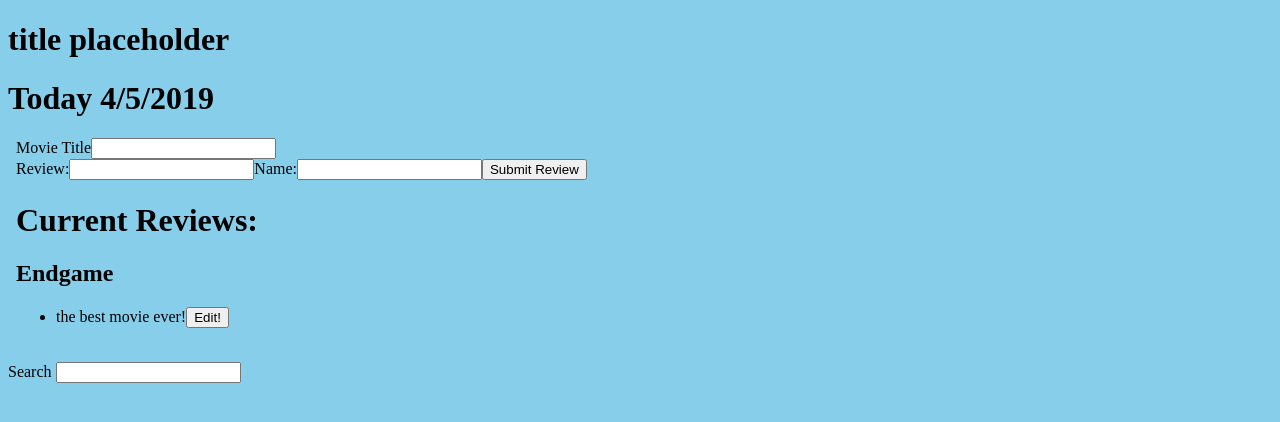
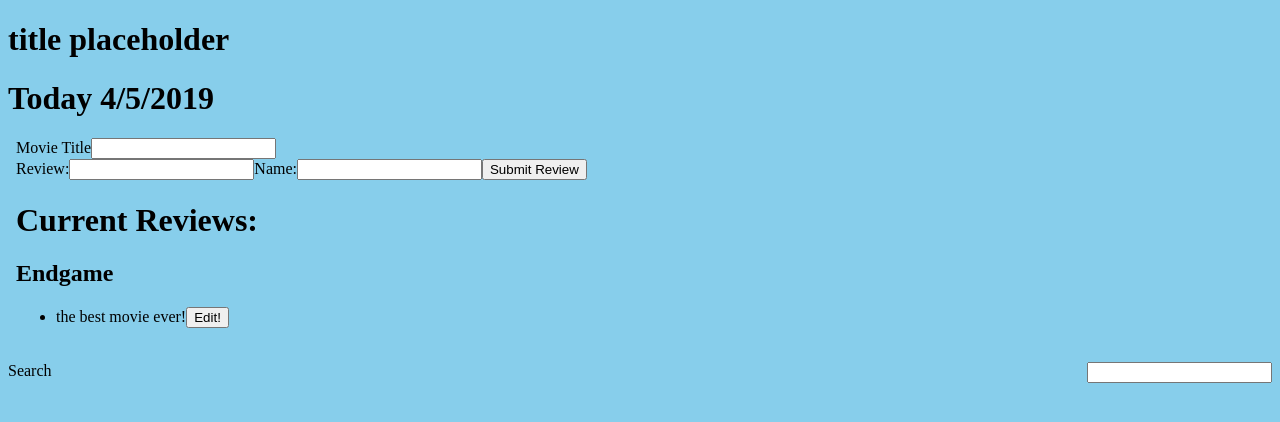
Before and after one commit to jasminealee/site-rebuild, an Angular app: page / in a window 1280 px wide. Shown: the top 422 px of the page. Built offline with nearby package versions, Linux system fonts and the light colour scheme.

Commit message:
add styling for well class

```diff
--- a/src/styles.css
+++ b/src/styles.css
@@ -3,7 +3,9 @@ body {
   background-color: skyblue;
 }
 
-
+.well {
+  border-left: 50px;
+}
 #movie {
   border-left: 50px;
 }
@@ -12,6 +14,6 @@ body {
   padding-top: 100px;
 }
 
-/* #search {
+#search {
   float: right;
-} */
+}
```
